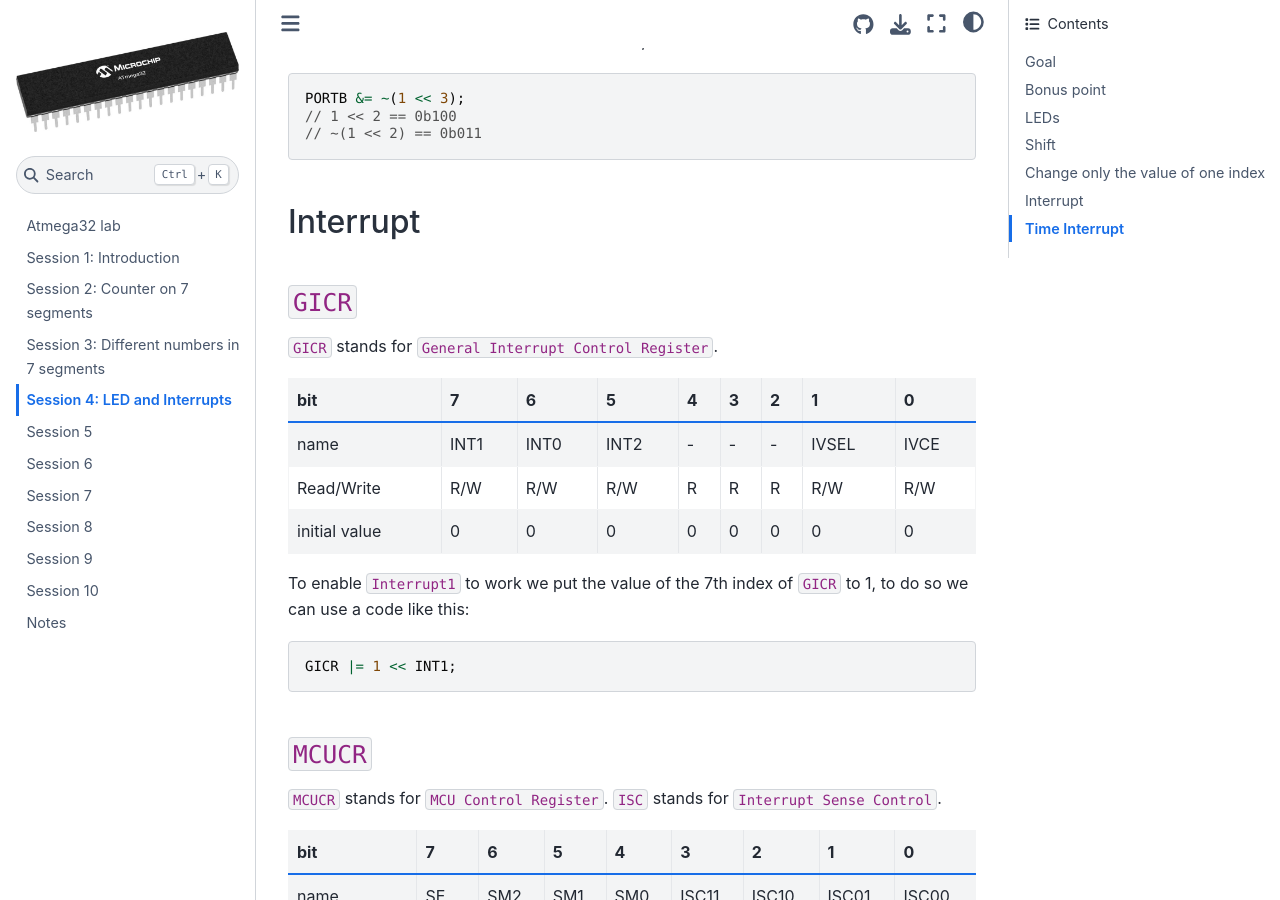
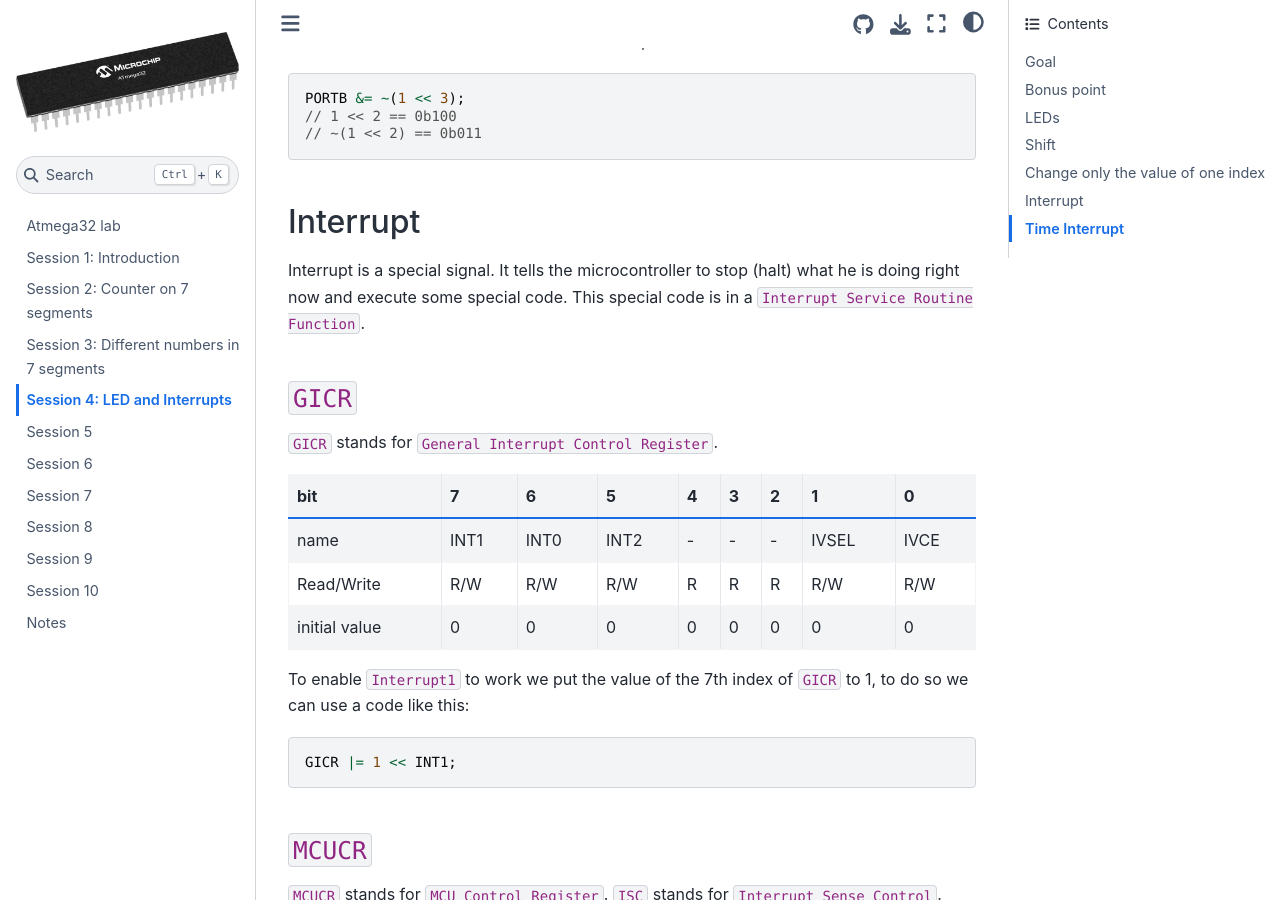
Before and after one commit to LiterallyTheOne/atmega32_lab, a Jupyter Book: the page built from docs/session_4.md, in a window 1280 px wide and 900 px high, scrolled down 1738 px. Built offline with Jupyter Book 1.0.4 settings and Sphinx 7.4.7 and the Sphinx Book theme 1.1.4, drawn with Linux system fonts in a browser that asks for light colours.

Commit message:
Add some explanation about Interrupt

```diff
--- a/docs/session_4.md
+++ b/docs/session_4.md
@@ -81,6 +81,12 @@ PORTB &= ~(1 << 3);
 
 ## Interrupt
 
+Interrupt is a special signal.
+It tells the microcontroller to stop (halt)
+what he is doing right now and execute some
+special code.
+This special code is in a `Interrupt Service Routine Function`.
+
 ### `GICR`
 
 `GICR` stands for `General Interrupt Control Register`.
```
